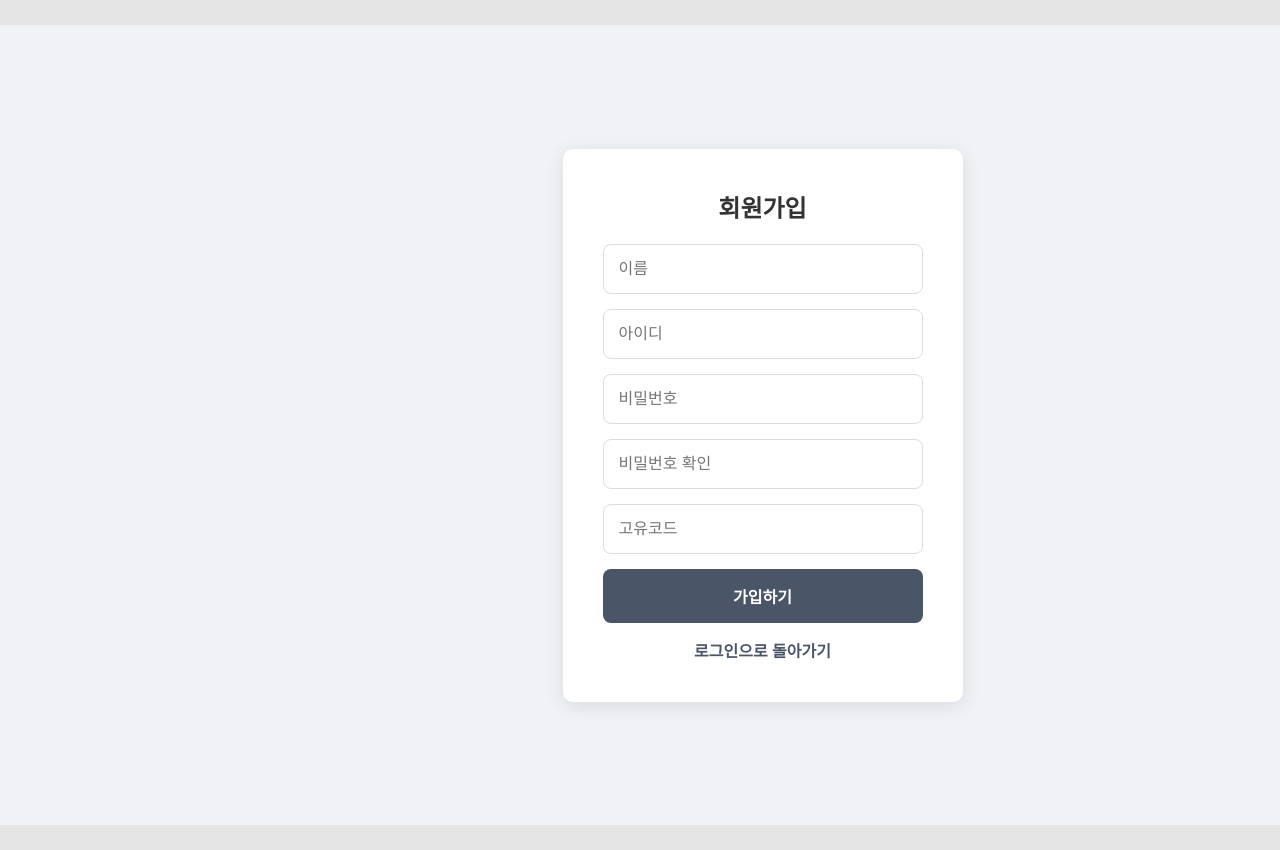
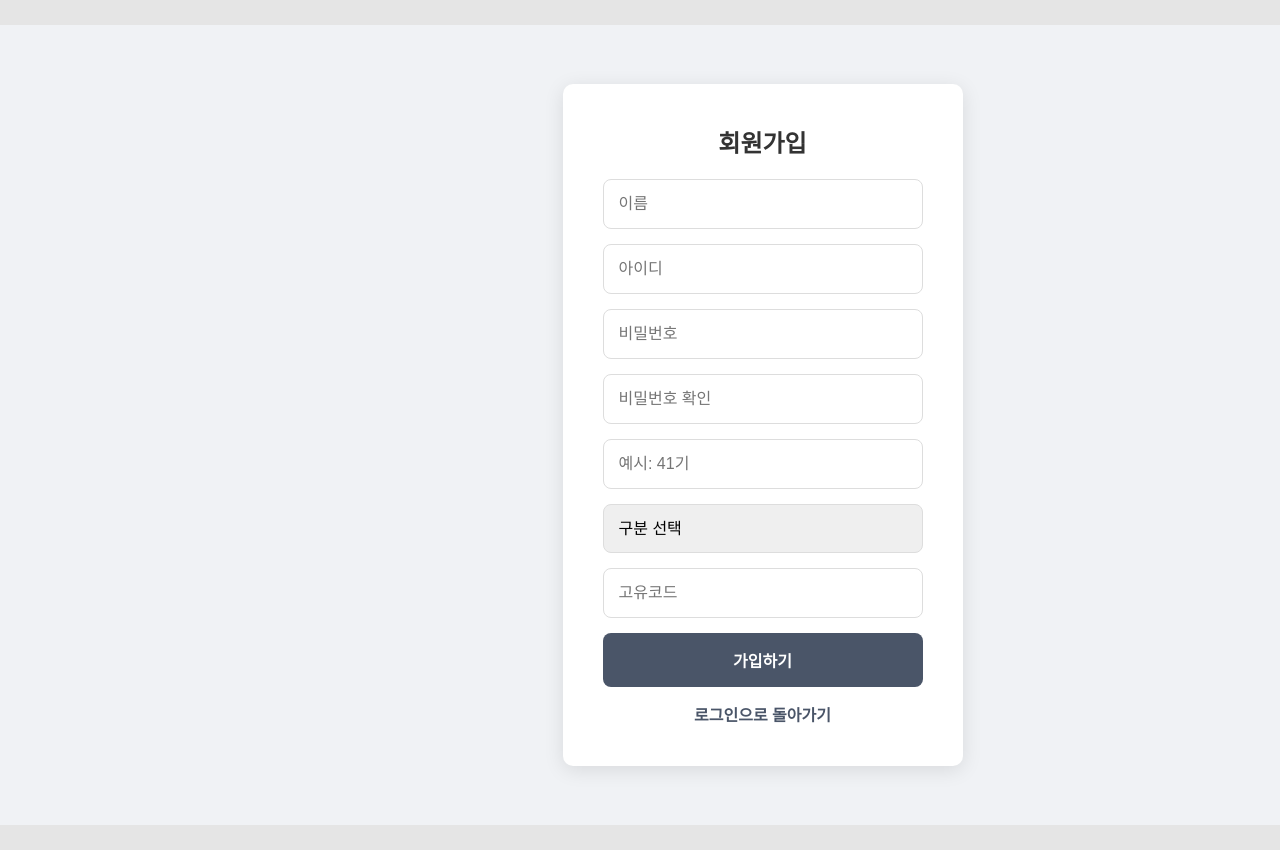
Before and after one commit to skkuskfc/skfctimer, a Flask app: page /signup in a window 1280 px wide; the page is wider, and only the part inside the window is pictured. Run offline with Flask 3, Linux system fonts and the light colour scheme; some web fonts are replaced.

Commit message:
회원 가입 옵션 수정

```diff
--- a/app.py
+++ b/app.py
@@ -5,6 +5,7 @@ import json
 from datetime import datetime
 from flask import Flask, render_template, session, jsonify, request, url_for, send_file, redirect, flash
 from werkzeug.security import generate_password_hash, check_password_hash
+from openpyxl import Workbook
 
 app = Flask(__name__)
 app.secret_key = 'skfc-login-and-all-features'
@@ -71,6 +72,8 @@ def login():
         if user_data and check_password_hash(user_data['password_hash'], password):
             session['user_id'] = user_id
             session['user_name'] = user_data['name']
+            # 새로 추가된 정보도 세션에 저장
+            session['member_type'] = user_data.get('member_type', '정보 없음')
             return redirect(url_for('index'))
         else:
             flash('아이디 또는 비밀번호가 올바르지 않습니다.')
@@ -85,6 +88,9 @@ def signup():
         password = request.form['password']
         password_confirm = request.form['password_confirm']
         unique_code = request.form['unique_code']
+        # 새로운 필드 정보 추가
+        cohort = request.form['cohort']
+        member_type = request.form['member_type']
 
         users = load_json_file(USERS_FILE)
 
@@ -96,7 +102,13 @@ def signup():
             flash('고유코드가 올바르지 않습니다.')
         else:
             hashed_password = generate_password_hash(password)
-            users[user_id] = {'name': name, 'password_hash': hashed_password}
+            # 새로운 필드 정보를 포함하여 사용자 데이터 저장
+            users[user_id] = {
+                'name': name,
+                'password_hash': hashed_password,
+                'cohort': cohort,
+                'member_type': member_type
+            }
             save_json_file(users, USERS_FILE)
             flash('회원가입이 완료되었습니다. 로그인해주세요.')
             return redirect(url_for('login'))
--- a/static/css/style.css
+++ b/static/css/style.css
@@ -8,7 +8,7 @@ body { display: flex; justify-content: center; align-items: center; height: 100v
 .auth-box .logo { justify-content: center; }
 .auth-box h2 { margin-bottom: 20px; font-weight: 700; color: #333; }
 .auth-box form { display: flex; flex-direction: column; gap: 15px; margin-top: 20px; }
-.auth-box input { width: 100%; padding: 15px; border: 1px solid #ddd; border-radius: 8px; font-size: 16px; }
+.auth-box input, .auth-box select { width: 100%; padding: 15px; border: 1px solid #ddd; border-radius: 8px; font-size: 16px; -moz-appearance: none; -webkit-appearance: none; appearance: none; }
 .auth-box .btn-primary { padding: 15px; border: none; background-color: #4A5568; color: white; font-size: 16px; font-weight: bold; border-radius: 8px; cursor: pointer; transition: background-color 0.2s; }
 .auth-box .btn-primary:hover { background-color: #2D3748; }
 .auth-box .btn-secondary { display: inline-block; margin-top: 15px; color: #4A5568; text-decoration: none; font-weight: 600; }
@@ -127,10 +127,10 @@ body { display: flex; justify-content: center; align-items: center; height: 100v
 .date-picker-area label { font-size: 18px; font-weight: 600; color: #333; }
 #history-date-picker { padding: 10px; font-size: 16px; border: 1px solid #ccc; border-radius: 6px; }
 .reset-btn, .export-btn { padding: 10px 18px; font-size: 16px; font-weight: 600; color: #fff; border: none; border-radius: 6px; cursor: pointer; transition: background-color 0.2s ease; }
-.reset-btn { background-color: #c53030; }
 .reset-btn:hover { background-color: #9b2c2c; }
-.export-btn { background-color: #2d8540; }
 .export-btn:hover { background-color: #256934; }
 #history-results { flex-grow: 1; display: flex; flex-direction: column; overflow: hidden; }
 /* --- 총 인원 스타일 --- */
 .total-count { width: 100%; padding: 15px 20px; border-top: 2px solid #e0e0e0; font-size: 20px; font-weight: 700; text-align: center; color: #333; flex-shrink: 0; }
+.reset-btn { background-color: #c53030; }
+.export-btn { background-color: #2d8540; }
--- a/static/js/timer.js
+++ b/static/js/timer.js
@@ -275,8 +275,8 @@ document.addEventListener('DOMContentLoaded', () => {
                         </div>
                     </div>
                     <div id="free-debate-display">
-                        <div id="pros-panel" class="debate-panel pros-panel"><div id="pros-fill" class="color-fill"></div><div class="content"><div class="panel-controls"><button class="panel-time-adjust-btn" data-seconds="-10">10s (-)</button><button class="panel-time-adjust-btn" data-seconds="10">10s (+)</button></div><div class="free-timer-circle"><svg class="timer-svg" viewBox="0 0 120 120"><circle class="turn-progress-track" cx="60" cy="60" r="54" /><circle class="turn-progress" cx="60" cy="60" r="54" /></svg><div class="timer-text-content"><div class="free-timer-title">찬성</div><div id="pros-time" class="free-timer-time">00:00</div></div></div><button class="panel-toggle-btn"></button><div class="turn-timer"><div class="turn-timer-title">1회 발언 시간</div><div id="pros-turn-time" class="turn-timer-time">00:00</div></div></div></div>
-                        <div id="cons-panel" class="debate-panel cons-panel"><div id="cons-fill" class="color-fill"></div><div class="content"><div class="panel-controls"><button class="panel-time-adjust-btn" data-seconds="-10">10s (-)</button><button class="panel-time-adjust-btn" data-seconds="10">10s (+)</button></div><div class="free-timer-circle"><svg class="timer-svg" viewBox="0 0 120 120"><circle class="turn-progress-track" cx="60" cy="60" r="54" /><circle class="turn-progress" cx="60" cy="60" r="54" /></svg><div class="timer-text-content"><div class="free-timer-title">반대</div><div id="cons-time" class="free-timer-time">00:00</div></div></div><button class="panel-toggle-btn"></button><div class="turn-timer"><div class="turn-timer-title">1회 발언 시간</div><div id="cons-turn-time" class="turn-timer-time">00:00</div></div></div></div>
+                        <div id="pros-panel" class="debate-panel pros-panel"><div id="pros-fill" class="color-fill"></div><div class="content"><div class="panel-controls"><button class="panel-time-adjust-btn" data-seconds="-10">10s (-)</button><button class="panel-time-adjust-btn" data-seconds="10">10s (+)</button></div><div class="free-timer-circle"><svg class="timer-svg" viewBox="0 0 120 120"><circle class="turn-progress-track" cx="60" cy="60" r="54" /><circle class="turn-progress" cx="60" cy="60" r="54" /></svg><div class="timer-text-content"><div class="free-timer-title">찬성</div><div id="pros-time" class="free-timer-time">00:00</div></div></div><button class="panel-toggle-btn"></button><div class="turn-timer"><div class="turn-timer-title">1회 발언 시간</div><div id="cons-turn-time" class="turn-timer-time">00:00</div></div></div></div>
+                        <div id="cons-panel" class="debate-panel cons-panel"><div id="cons-fill" class="color-fill"></div><div class="content"><div class="panel-controls"><button class="panel-time-adjust-btn" data-seconds="-10">10s (-)</button><button class="panel-time-adjust-btn" data-seconds="10">10s (+)</button></div><div class="free-timer-circle"><svg class="timer-svg" viewBox="0 0 120 120"><circle class="turn-progress-track" cx="60" cy="60" r="54" /><circle class="turn-progress" cx="60" cy="60" r="54" /></svg><div class="timer-text-content"><div class="free-timer-title">반대</div><div id="cons-time" class="free-timer-time">00:00</div></div></div><button class="panel-toggle-btn"></button><div class="turn-timer"><div class="turn-timer-title">1회 발언 시간</div><div id="pros-turn-time" class="turn-timer-time">00:00</div></div></div></div>
                     </div>
                     <div class="timer-controls">
                         <button id="toggle-btn"></button>
--- a/templates/index.html
+++ b/templates/index.html
@@ -24,7 +24,7 @@
                 <h1 id="main-title">복합 CEDA 타이머</h1>
                 <div class="header-right">
                     {% if session.user_name %}
-                        <span class="user-info">{{ session.user_name }}님 환영합니다.</span>
+                        <span class="user-info">{{ session.user_name }}({{ session.member_type }})님 환영합니다.</span>
                         <a href="{{ url_for('logout') }}" class="logout-btn">로그아웃</a>
                     {% endif %}
                     <span class="version">Ver 2.0.5</span>
--- a/templates/signup.html
+++ b/templates/signup.html
@@ -23,6 +23,18 @@
                 <input type="text" name="user_id" placeholder="아이디" required>
                 <input type="password" name="password" placeholder="비밀번호" required>
                 <input type="password" name="password_confirm" placeholder="비밀번호 확인" required>
+                <input type="number" name="cohort" placeholder="예시: 41기" required>
+                <select name="member_type" required>
+                    <option value="" disabled selected>구분 선택</option>
+                    <option value="회장">회장</option>
+                    <option value="부회장">부회장</option>
+                    <option value="세션부장">세션부장</option>
+                    <option value="총무부장">총무부장</option>
+                    <option value="홍보부장">홍보부장</option>
+                    <option value="ER부장">ER부장</option>
+                    <option value="HR부장">HR부장</option>
+                    <option value="액팅/연구팀">액팅/연구팀</option>
+                </select>
                 <input type="text" name="unique_code" placeholder="고유코드" required>
                 <button type="submit" class="btn-primary">가입하기</button>
             </form>
```
